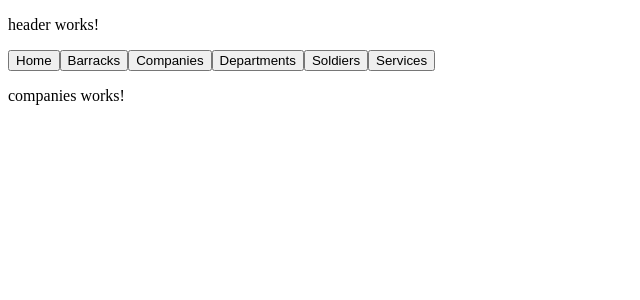
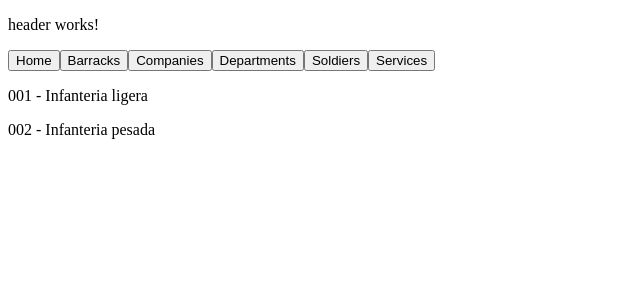
Before and after one commit to Sergiosaezz/MilitaryService, an Angular app in the folder Military-Service/: page /companies in a window 1280 px wide. Shown: the top 300 px of the page, without its empty margins (0-640 px from the left). Built offline with nearby package versions, Linux system fonts and the light colour scheme.

Commit message:
feat(app): company service test

```diff
--- a/Military-Service/src/app/modules/companies/components/companies-home/companies-home.component.html
+++ b/Military-Service/src/app/modules/companies/components/companies-home/companies-home.component.html
@@ -1 +1,5 @@
-<p>companies works!</p>
+<div *ngFor="let company of companies">
+    <p>
+        {{company.id}} - {{company.activity}}
+    </p>
+</div>
--- a/Military-Service/src/app/modules/companies/components/companies-home/companies-home.component.ts
+++ b/Military-Service/src/app/modules/companies/components/companies-home/companies-home.component.ts
@@ -1,4 +1,6 @@
 import { Component, OnInit } from '@angular/core';
+import { CompanyDTO } from 'src/app/shared/domain/DTOs/company.dto';
+import { CompaniesService } from 'src/app/shared/services/companies.service';
 
 @Component({
   selector: 'app-companies-home',
@@ -6,7 +8,13 @@ import { Component, OnInit } from '@angular/core';
   styleUrls: ['./companies-home.component.css'],
 })
 export class CompaniesHomeComponent implements OnInit {
-  constructor() {}
+  companies!: CompanyDTO[];
 
-  ngOnInit(): void {}
+  constructor(private readonly companiesService: CompaniesService) {}
+
+  ngOnInit(): void {
+    this.companiesService
+      .findAll()
+      .subscribe((companiesData) => (this.companies = companiesData));
+  }
 }
```
